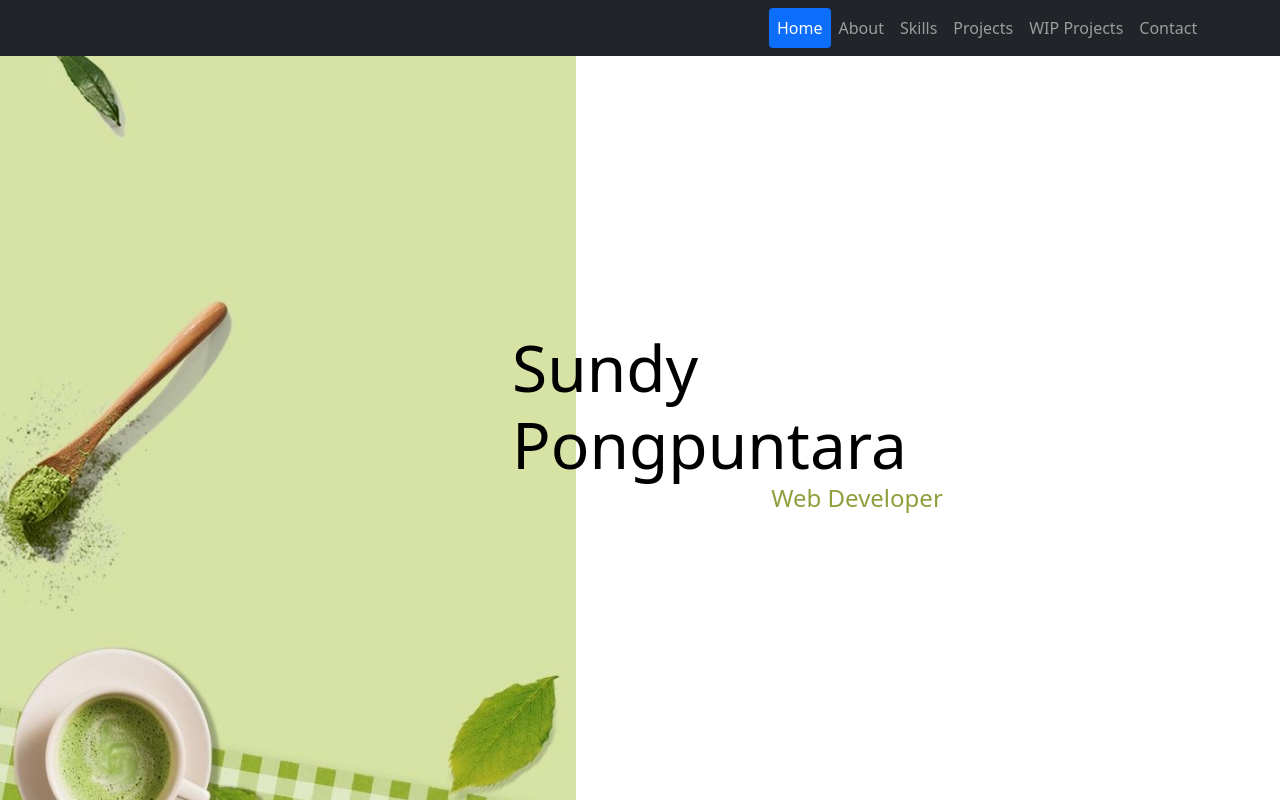
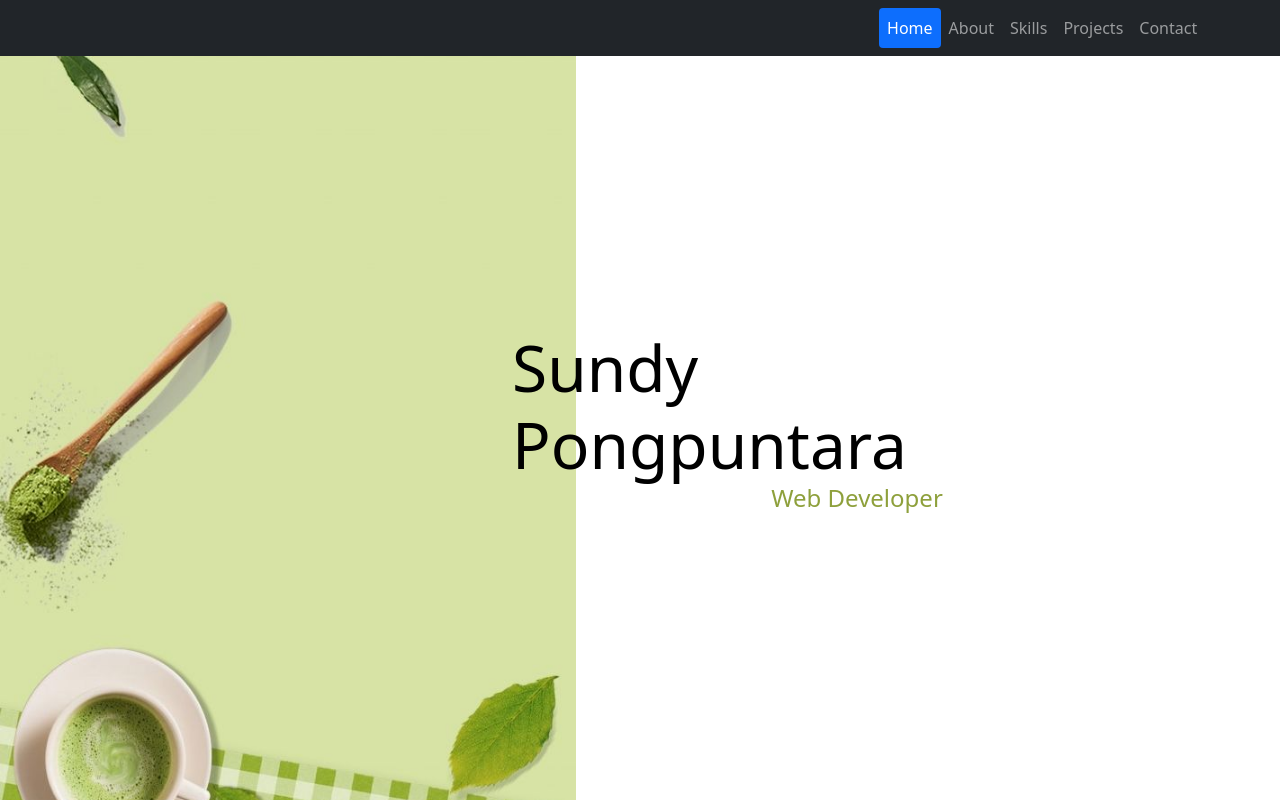
Before and after one commit to SundyWundy/SundyReactPortfolio, a React (Create React App) app: page / in a window 1280 px wide. Shown: the top 800 px of the page. Built offline with nearby package versions, Linux system fonts and the light colour scheme.

Commit message:
remove a section

```diff
--- a/src/components/Navibar.js
+++ b/src/components/Navibar.js
@@ -1,16 +1,12 @@
 import { Nav, Navbar, Row, Col } from "react-bootstrap"
 import "./Navibar.css";
-
 import 'bootstrap/dist/css/bootstrap.css'
-
-
 import React, { useState } from "react";
 import { Redirect, Route, Switch, useHistory } from "react-router-dom"
 import Home from "./Home";
 import About from "./About";
 import Projects from "./Projects";
 import Skill from "./Skill";
-import WIPproject from "./WIPproject";
 import Contact from "./Contact";
 
 
@@ -37,9 +33,6 @@ const Navibar = () => {
       <Route render={() => setRpath("project")} exact path="/project">
       </Route>
 
-      <Route render={() => setRpath("wipproject")} exact path="/wipproject">
-      </Route>
-
       <Route render={() => setRpath("contact")} exact path="/contact">
       </Route>
 
@@ -61,9 +54,6 @@ const Navibar = () => {
               </Nav.Item>
               <Nav.Item>
                 <Nav.Link eventKey="project" onClick={() => history.push("/project")}>Projects</Nav.Link>
-              </Nav.Item>
-              <Nav.Item>
-                <Nav.Link eventKey="wipproject" onClick={() => history.push("/wipproject")}>WIP Projects</Nav.Link>
               </Nav.Item>
               <Nav.Item>
                 <Nav.Link eventKey="contact" onClick={() => history.push("/contact")}>Contact</Nav.Link>
@@ -88,10 +78,6 @@ const Navibar = () => {
             <Projects />
           </Route>
 
-            <Route path="/wipproject">
-            <WIPproject />
-          </Route>
-
              <Route path="/contact">
             <Contact />
           </Route>
```
